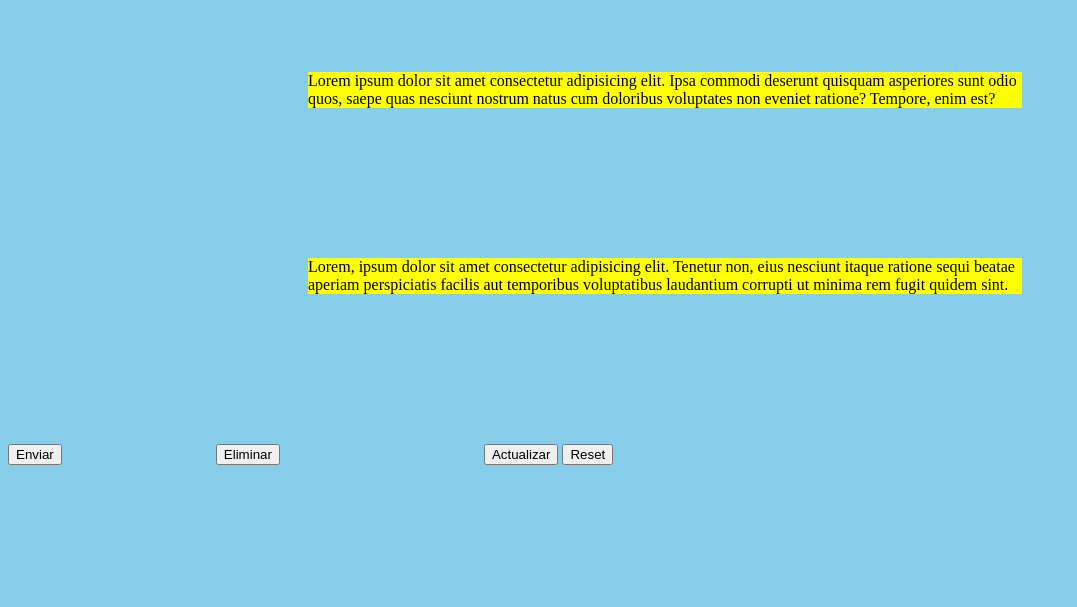
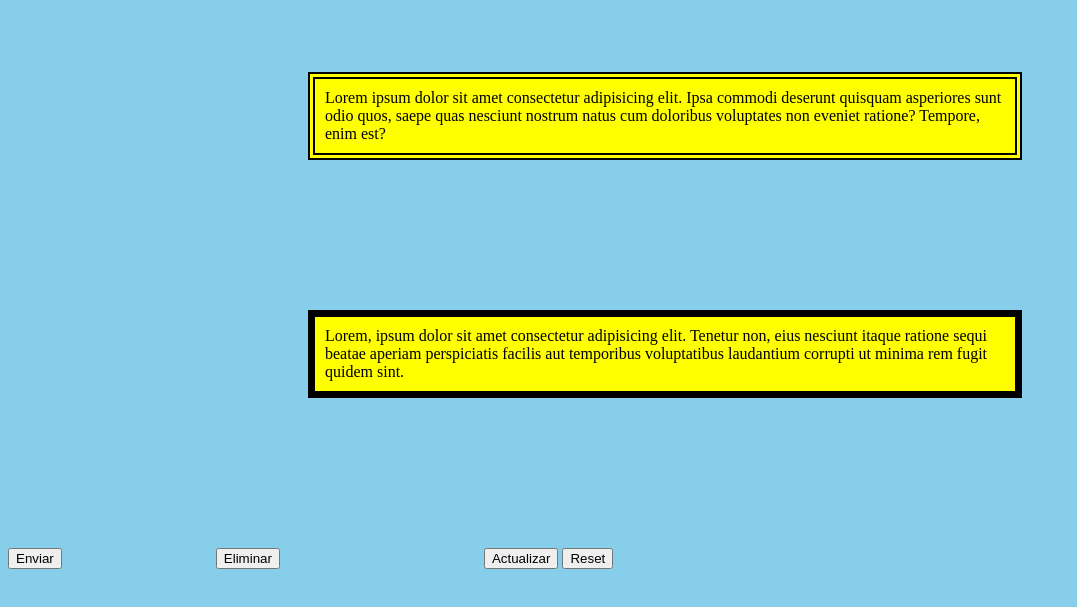
Before and after one commit to Johard06/fullstack, a plain HTML site: page 02-css/pages/usuarios.html in a window 1280 px wide. Shown: the part 61-668 px from the top of the page, without its empty margins (0-1077 px from the left). Drawn offline with Linux system fonts and the light colour scheme.

Commit message:
se agrego contenido de la clase 10

```diff
--- a/02-css/css/usuarios.css
+++ b/02-css/css/usuarios.css
@@ -14,3 +14,19 @@ p{
     margin-left: 150px;
     margin-right: 200px;
 }
+
+.custom{
+    border: black 7px double;
+    padding-left: 10px;
+    padding-top: 10px;
+    padding-right: 10px;
+    padding-bottom: 10px;
+}
+
+.bordes{
+    border: black 7px solid;
+    padding-left: 10px;
+    padding-top: 10px;
+    padding-right: 10px;
+    padding-bottom: 10px;
+}
--- a/02-css/pages/usuarios.html
+++ b/02-css/pages/usuarios.html
@@ -10,11 +10,11 @@
 
     <h1>Titulo</h1>
 
-    <p>
+    <p class="custom">
         Lorem ipsum dolor sit amet consectetur adipisicing elit. Ipsa commodi deserunt quisquam asperiores sunt odio quos, saepe quas nesciunt nostrum natus cum doloribus voluptates non eveniet ratione? Tempore, enim est?
     </p>
 
-    <p>
+    <p class="bordes">
         Lorem, ipsum dolor sit amet consectetur adipisicing elit. Tenetur non, eius nesciunt itaque ratione sequi beatae aperiam perspiciatis facilis aut temporibus voluptatibus laudantium corrupti ut minima rem fugit quidem sint.
     </p>
 
```
